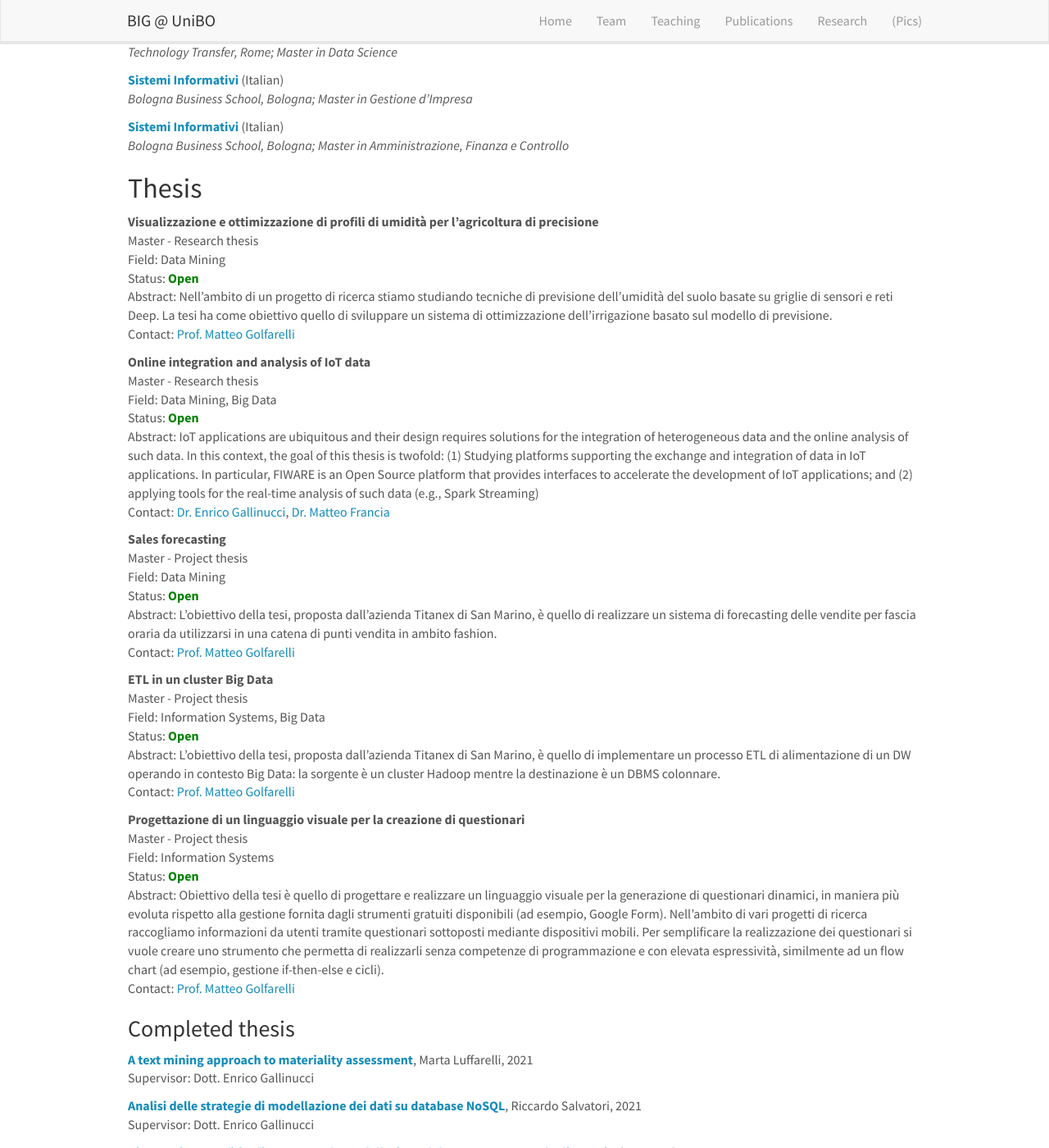
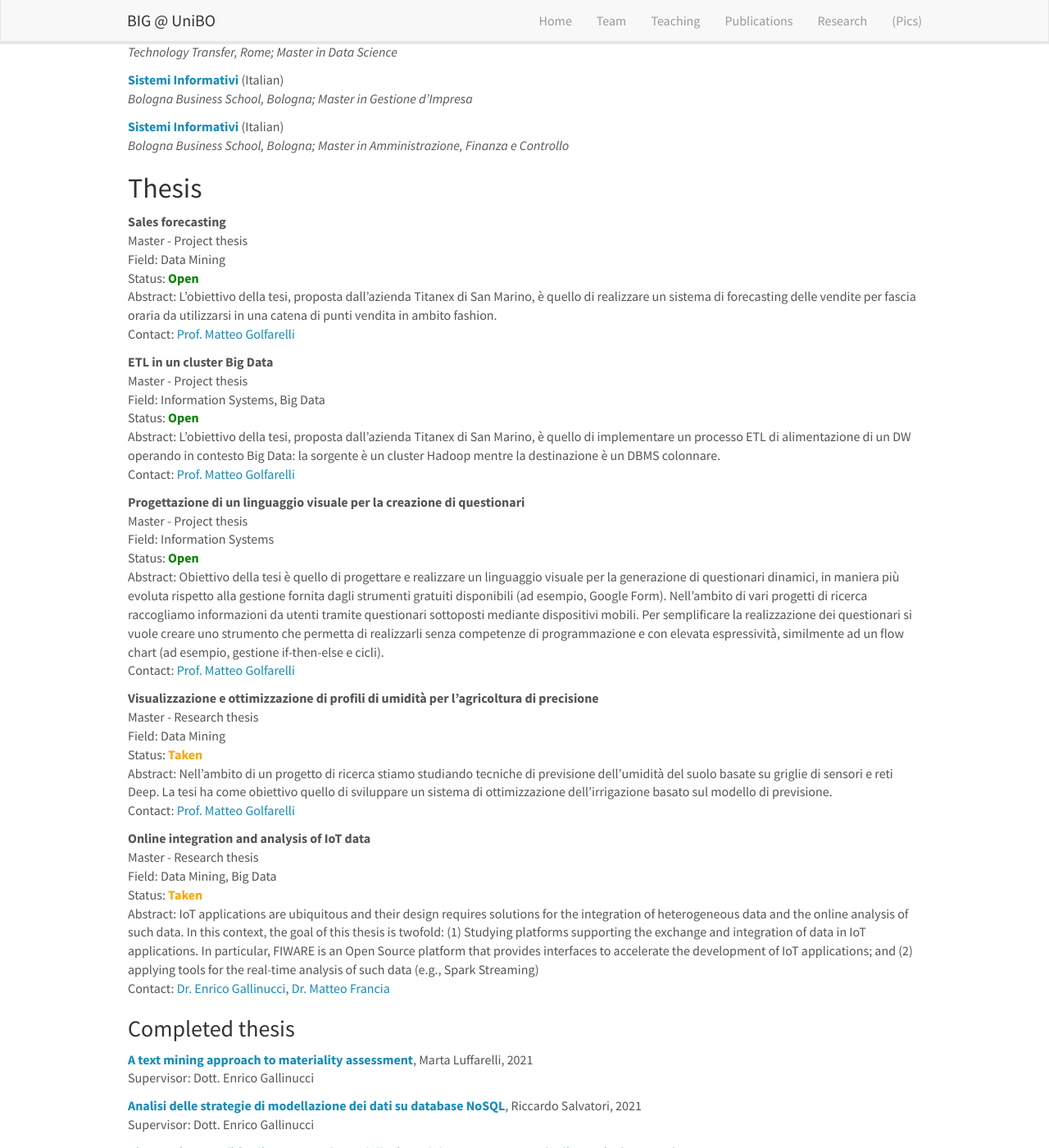
Before and after one commit to big-unibo/big-unibo.github.io, a Jekyll site: the page built from _pages/teaching.md, in a window 1280 px wide and 1400 px high, scrolled down 657 px. Shown: the whole window at 82% size. Built offline with Jekyll 4.4.1, drawn with Linux system fonts in a browser that asks for light colours; nearby versions of some CDN libraries.

Commit message:
thesis taken

```diff
--- a/_data/thesis.yml
+++ b/_data/thesis.yml
@@ -5,7 +5,7 @@
   level: Master
   field: Data Mining
   type: Research thesis
-  status: Open
+  status: Taken
   year:
   contact: "<a href='mailto:matteo.golfarelli@unibo.it'>Prof. Matteo Golfarelli</a>"
   supervisor:
@@ -19,7 +19,7 @@
   level: Master
   field: Data Mining, Big Data
   type: Research thesis
-  status: Open
+  status: Taken
   year:
   contact: "<a href='mailto:enrico.gallinucci@unibo.it'>Dr. Enrico Gallinucci</a>, <a href='mailto:m.francia@unibo.it'>Dr. Matteo Francia</a>"
   supervisor:
```
